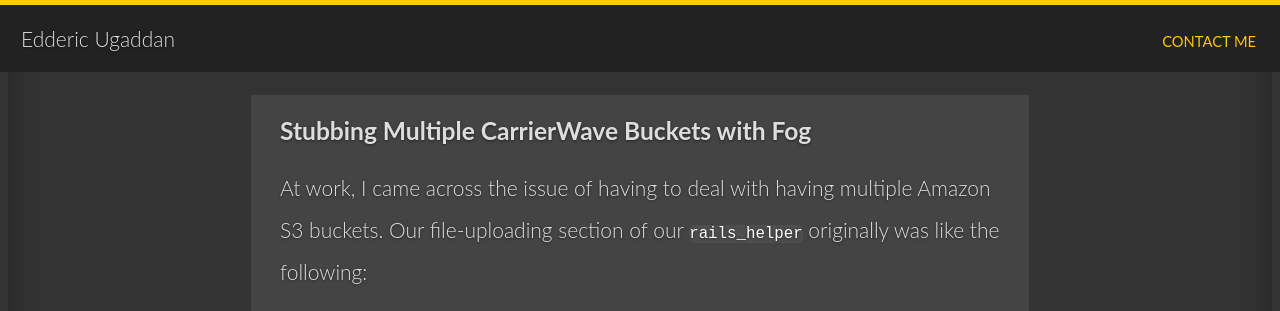
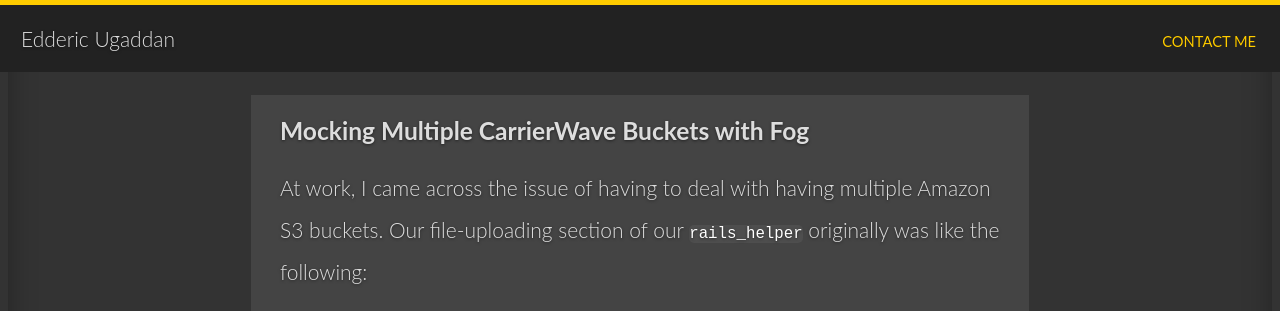
Before and after one commit to Edderic/edderic.github.io, a Jekyll site: the page built from _posts/2015-03-31-mocking-multiple-carrierwave-buckets-fog.markdown, in a window 1280 px wide and 900 px high. Shown: the top 311 px of the window. Built offline with Jekyll 4.4.1, drawn with Linux system fonts in a browser that asks for light colours.

Commit message:
"mock" fog, not "stub"

```diff
--- a/_posts/2015-03-31-stubbing-multiple-carrierwave-buckets-fog.markdown
+++ b/_posts/2015-03-31-mocking-multiple-carrierwave-buckets-fog.markdown
@@ -2,7 +2,7 @@
 layout: default
 ---
 
-# Stubbing Multiple CarrierWave Buckets with Fog
+# Mocking Multiple CarrierWave Buckets with Fog
 
 At work, I came across the issue of having to deal with having multiple Amazon S3 buckets.
 Our file-uploading section of our `rails_helper` originally was like the following:
```
